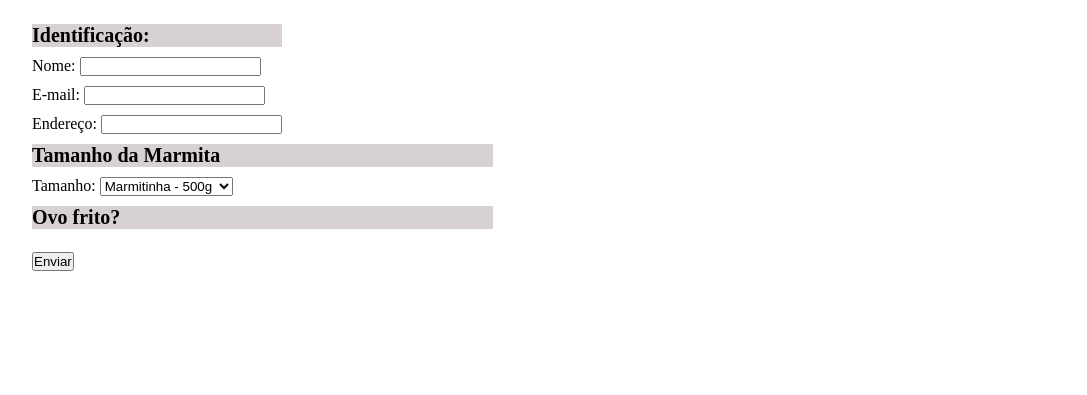
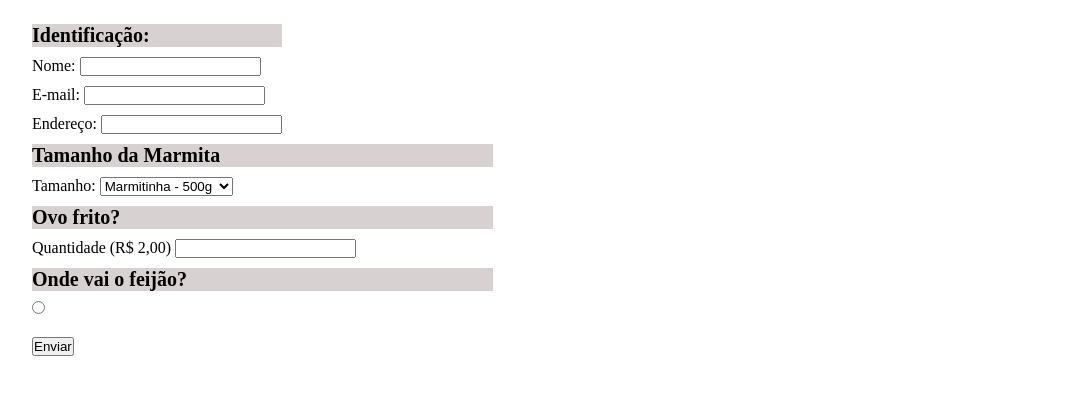
Before and after one commit to lumalopees/forms-trybe, a plain HTML site: page index.html in a window 1280 px wide. Shown: the part 73-468 px from the top of the page, without its empty margins (96-1183 px from the left). Drawn offline with Linux system fonts and the light colour scheme.

Commit message:
:sparkles: 1h5min | bricando com forms

```diff
--- a/index.html
+++ b/index.html
@@ -45,7 +45,15 @@
           </select>
         </div>
 
-        <h4>Ovo frito?</h4>
+        <div class="extras">
+          <h4>Ovo frito?</h4>
+          <label for="ovinho">Quantidade (R$ 2,00)</label>
+          <input type="number" name="qtd-ovo" id="ovinho">
+
+          <h4>Onde vai o feijão?</h4>
+          <input type="radio" name="" id="">
+        </div>
+
         <br>
         <button type="submit">Enviar</button>
       </form>
```
